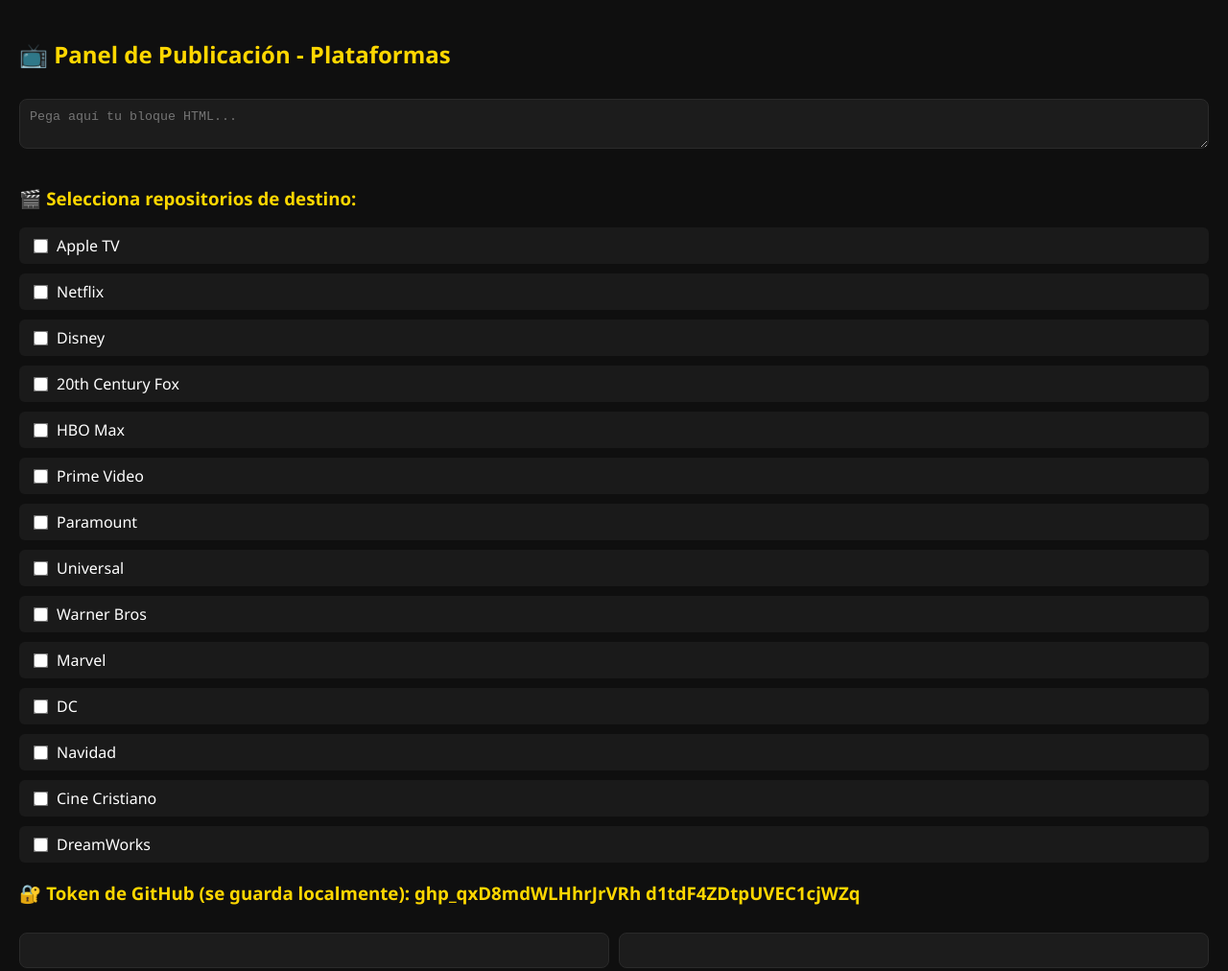
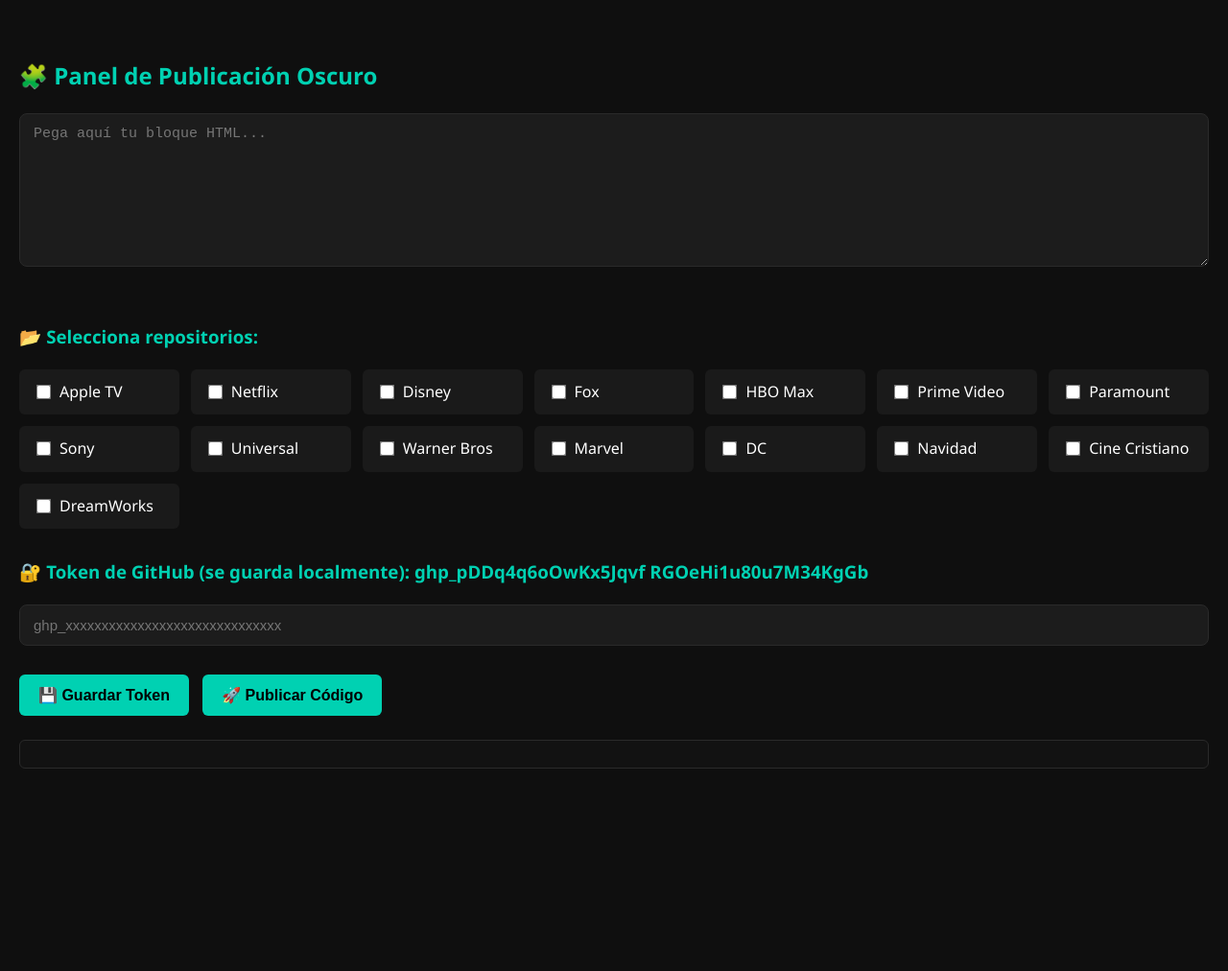
Before and after one commit to CuentaAppcreator/subidorplataforma, a plain HTML site: page index.html in a window 1280 px wide. Shown: the top 1012 px of the page at 96% size. After the commit the page ends 844 px from the top, so only its background shows below. Drawn offline with Linux system fonts and the light colour scheme.

Commit message:
Update index.html

```diff
--- a/index.html
+++ b/index.html
@@ -1,109 +1,138 @@
 <!DOCTYPE html>
 <html lang="es">
 <head>
-  <meta charset="UTF-8">
-  <meta name="viewport" content="width=device-width, initial-scale=1">
+  <meta charset="UTF-8" />
+  <meta name="viewport" content="width=device-width, initial-scale=1" />
   <title>🖤 Panel de Publicación</title>
   <style>
     :root {
       --bg: #0f0f0f;
       --fg: #ffffff;
-      --accent: #ffd700;
+      --accent: #00d1b2;
       --border: #2a2a2a;
+      --input-bg: #1c1c1c;
+      --input-focus: #00b89c;
+    }
+
+    * {
+      box-sizing: border-box;
     }
 
     body {
       background-color: var(--bg);
       color: var(--fg);
       font-family: 'Segoe UI', sans-serif;
-      padding: 20px;
       margin: 0;
+      padding: 30px 20px;
+      line-height: 1.6;
     }
 
     h2, h3 {
       color: var(--accent);
+      margin-top: 30px;
     }
 
     textarea, input[type="text"] {
       width: 100%;
-      background: #1c1c1c;
+      background: var(--input-bg);
       color: var(--fg);
       border: 1px solid var(--border);
       border-radius: 8px;
-      padding: 10px;
-      margin-top: 10px;
-      margin-bottom: 15px;
-      box-sizing: border-box;
+      padding: 12px 14px;
+      font-size: 15px;
+      transition: border 0.3s, box-shadow 0.3s;
+    }
+
+    textarea:focus, input[type="text"]:focus {
+      border-color: var(--input-focus);
+      outline: none;
+      box-shadow: 0 0 5px var(--input-focus);
+    }
+
+    textarea {
+      height: 160px;
+      resize: vertical;
+      margin-bottom: 20px;
+    }
+
+    .repos {
+      display: grid;
+      grid-template-columns: repeat(auto-fit, minmax(150px, 1fr));
+      gap: 12px;
+      margin-bottom: 20px;
     }
 
     .repos label {
+      background: #1a1a1a;
+      padding: 10px 14px;
+      border-radius: 6px;
+      cursor: pointer;
       display: flex;
       align-items: center;
-      margin-bottom: 10px;
-      background: #1a1a1a;
-      padding: 8px 12px;
-      border-radius: 6px;
-      cursor: pointer;
+      border: 1px solid transparent;
+      transition: all 0.2s ease;
     }
 
     .repos input[type="checkbox"] {
       margin-right: 10px;
       transform: scale(1.2);
+      accent-color: var(--accent);
+    }
+
+    .repos label:hover {
+      border-color: var(--accent);
+      background: #1e1e1e;
     }
 
     .token-inputs {
-      display: flex;
-      flex-direction: column;
-      gap: 10px;
-    }
-
-    @media (min-width: 500px) {
-      .token-inputs {
-        flex-direction: row;
-      }
+      margin-bottom: 20px;
     }
 
     button {
       background-color: var(--accent);
       color: #000;
       border: none;
-      padding: 10px 20px;
+      padding: 12px 20px;
       font-size: 16px;
+      font-weight: bold;
       border-radius: 6px;
       cursor: pointer;
+      margin-right: 10px;
       margin-top: 10px;
-      transition: background 0.3s;
+      transition: background 0.3s ease;
     }
 
     button:hover {
-      background-color: #e6c200;
+      background-color: var(--input-focus);
     }
 
     #resultado {
-      margin-top: 20px;
+      margin-top: 25px;
       background-color: #121212;
       border: 1px solid var(--border);
-      padding: 10px;
+      padding: 14px;
       border-radius: 6px;
       white-space: pre-wrap;
+      font-family: monospace;
     }
   </style>
 </head>
 <body>
 
-<h2>📺 Panel de Publicación - Plataformas</h2>
+<h2>🧩 Panel de Publicación Oscuro</h2>
 
 <textarea id="codigo" placeholder="Pega aquí tu bloque HTML..."></textarea>
 
-<h3>🎬 Selecciona repositorios de destino:</h3>
+<h3>📂 Selecciona repositorios:</h3>
 <div class="repos">
   <label><input type="checkbox" value="appletv"> Apple TV</label>
   <label><input type="checkbox" value="netflix"> Netflix</label>
   <label><input type="checkbox" value="disney"> Disney</label>
-  <label><input type="checkbox" value="fox"> 20th Century Fox</label>
+  <label><input type="checkbox" value="fox"> Fox</label>
   <label><input type="checkbox" value="hbomax"> HBO Max</label>
   <label><input type="checkbox" value="primevideo"> Prime Video</label>
   <label><input type="checkbox" value="paramount"> Paramount</label>
+  <label><input type="checkbox" value="sony"> Sony</label>
   <label><input type="checkbox" value="universal"> Universal</label>
   <label><input type="checkbox" value="warnerbros"> Warner Bros</label>
   <label><input type="checkbox" value="marvel"> Marvel</label>
@@ -113,11 +142,11 @@
   <label><input type="checkbox" value="dreamworks"> DreamWorks</label>
 </div>
 
-<h3>🔐 Token de GitHub (se guarda localmente): ghp_qxD8mdWLHhrJrVRh   d1tdF4ZDtpUVEC1cjWZq</h3>
+<h3>🔐 Token de GitHub (se guarda localmente):  ghp_pDDq4q6oOwKx5Jqvf RGOeHi1u80u7M34KgGb</h3>
 <div class="token-inputs">
-  <input type="text" id="token1" placeholder="">
-  <input type="text" id="token2" placeholder="">
+  <input type="text" id="tokenCompleto" placeholder="ghp_xxxxxxxxxxxxxxxxxxxxxxxxxxxxxx">
 </div>
+
 <button onclick="guardarToken()">💾 Guardar Token</button>
 <button onclick="publicarCodigo()">🚀 Publicar Código</button>
 
@@ -125,28 +154,30 @@
 
 <script>
 const reposUrls = {
-  appletv:      'https://api.github.com/repos/cuentaappcreator/appletv/contents/index.html',
-  netflix:      'https://api.github.com/repos/cuentaappcreator/netflix/contents/index.html',
-  disney:       'https://api.github.com/repos/cuentaappcreator/Disney/contents/index.html',
-  fox:          'https://api.github.com/repos/cuentaappcreator/20centuryfox/contents/index.html',
-  hbomax:       'https://api.github.com/repos/cuentaappcreator/HBOMAX/contents/index.html',
-  primevideo:   'https://api.github.com/repos/cuentaappcreator/primevideo/contents/index.html',
-  paramount:    'https://api.github.com/repos/cuentaappcreator/paramount/contents/index.html',
-  universal:    'https://api.github.com/repos/cuentaappcreator/universal/contents/index.html',
-  warnerbros:   'https://api.github.com/repos/cuentaappcreator/warnerbros/contents/index.html',
-  marvel:       'https://api.github.com/repos/cuentaappcreator/marvel/contents/index.html',
-  dccomic:      'https://api.github.com/repos/cuentaappcreator/dccomic/contents/index.html',
-  navidad:      'https://api.github.com/repos/cuentaappcreator/navidad/contents/index.html',
-  religion:     'https://api.github.com/repos/cuentaappcreator/religion/contents/index.html',
-  dreamworks:   'https://api.github.com/repos/cuentaappcreator/dreamworks/contents/index.html',
+  appletv: 'https://api.github.com/repos/cuentaappcreator/appletv/contents/index.html',
+  netflix: 'https://api.github.com/repos/cuentaappcreator/netflix/contents/index.html',
+  disney: 'https://api.github.com/repos/cuentaappcreator/Disney/contents/index.html',
+  fox: 'https://api.github.com/repos/cuentaappcreator/20centuryfox/contents/index.html',
+  hbomax: 'https://api.github.com/repos/cuentaappcreator/HBOMAX/contents/index.html',
+  primevideo: 'https://api.github.com/repos/cuentaappcreator/primevideo/contents/index.html',
+  paramount: 'https://api.github.com/repos/cuentaappcreator/paramount/contents/index.html',
+  sony: 'https://api.github.com/repos/cuentaappcreator/sony/contents/index.html',
+  universal: 'https://api.github.com/repos/cuentaappcreator/universal/contents/index.html',
+  warnerbros: 'https://api.github.com/repos/cuentaappcreator/warnerbros/contents/index.html',
+  marvel: 'https://api.github.com/repos/cuentaappcreator/marvel/contents/index.html',
+  dccomic: 'https://api.github.com/repos/cuentaappcreator/dccomic/contents/index.html',
+  navidad: 'https://api.github.com/repos/cuentaappcreator/navidad/contents/index.html',
+  religion: 'https://api.github.com/repos/cuentaappcreator/religion/contents/index.html',
+  dreamworks: 'https://api.github.com/repos/cuentaappcreator/dreamworks/contents/index.html',
 };
 
 function guardarToken() {
-  const part1 = document.getElementById("token1").value.trim();
-  const part2 = document.getElementById("token2").value.trim();
-  if (part1 && part2) {
-    localStorage.setItem("github_token", part1 + part2);
+  var token = document.getElementById("tokenCompleto").value.trim();
+  if (token.startsWith("ghp_") && token.length > 20) {
+    localStorage.setItem("github_token", token);
     alert("✅ Token guardado exitosamente");
+  } else {
+    alert("⚠️ Ingresa un token válido que comience con 'ghp_'");
   }
 }
 
```
